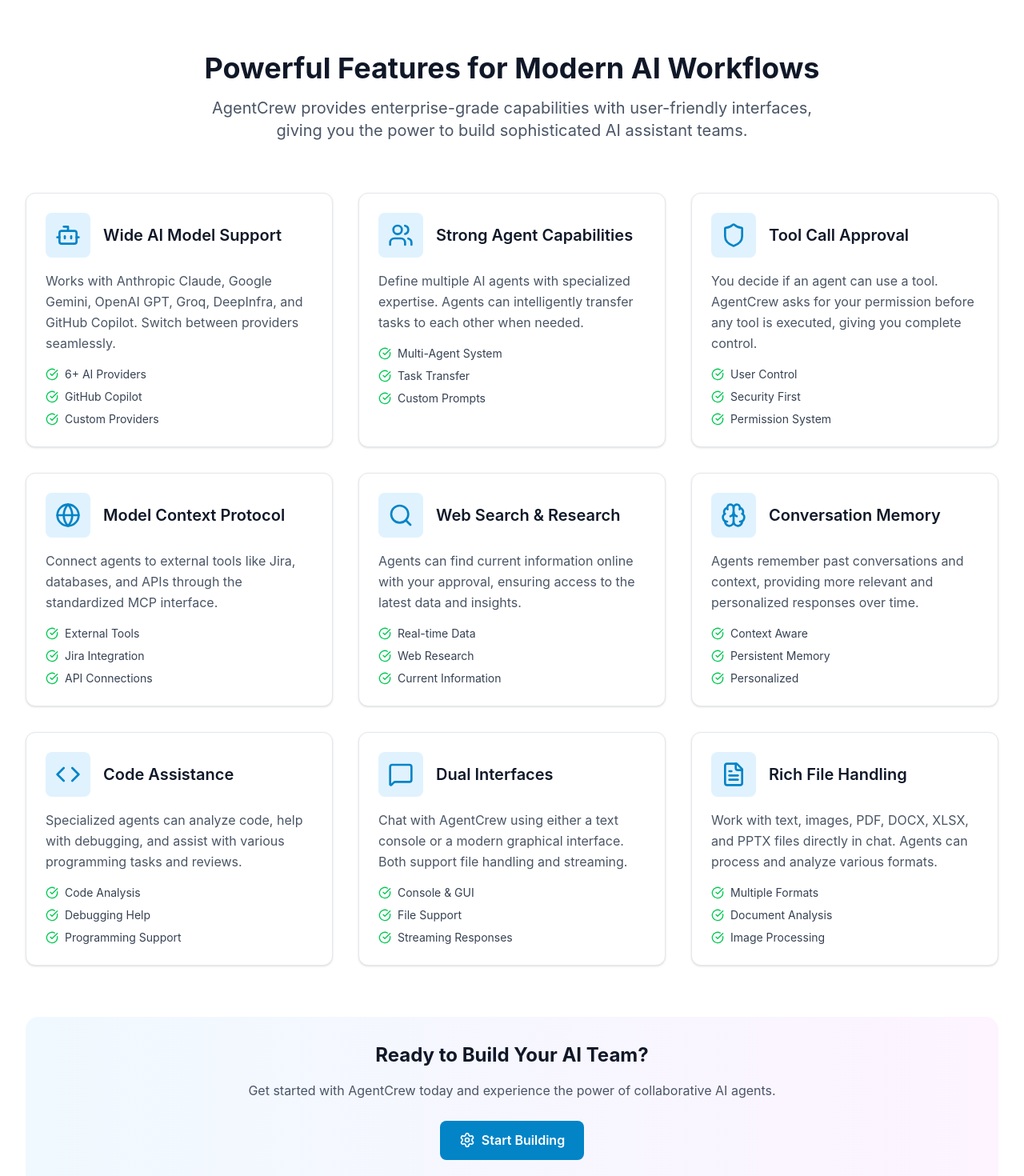
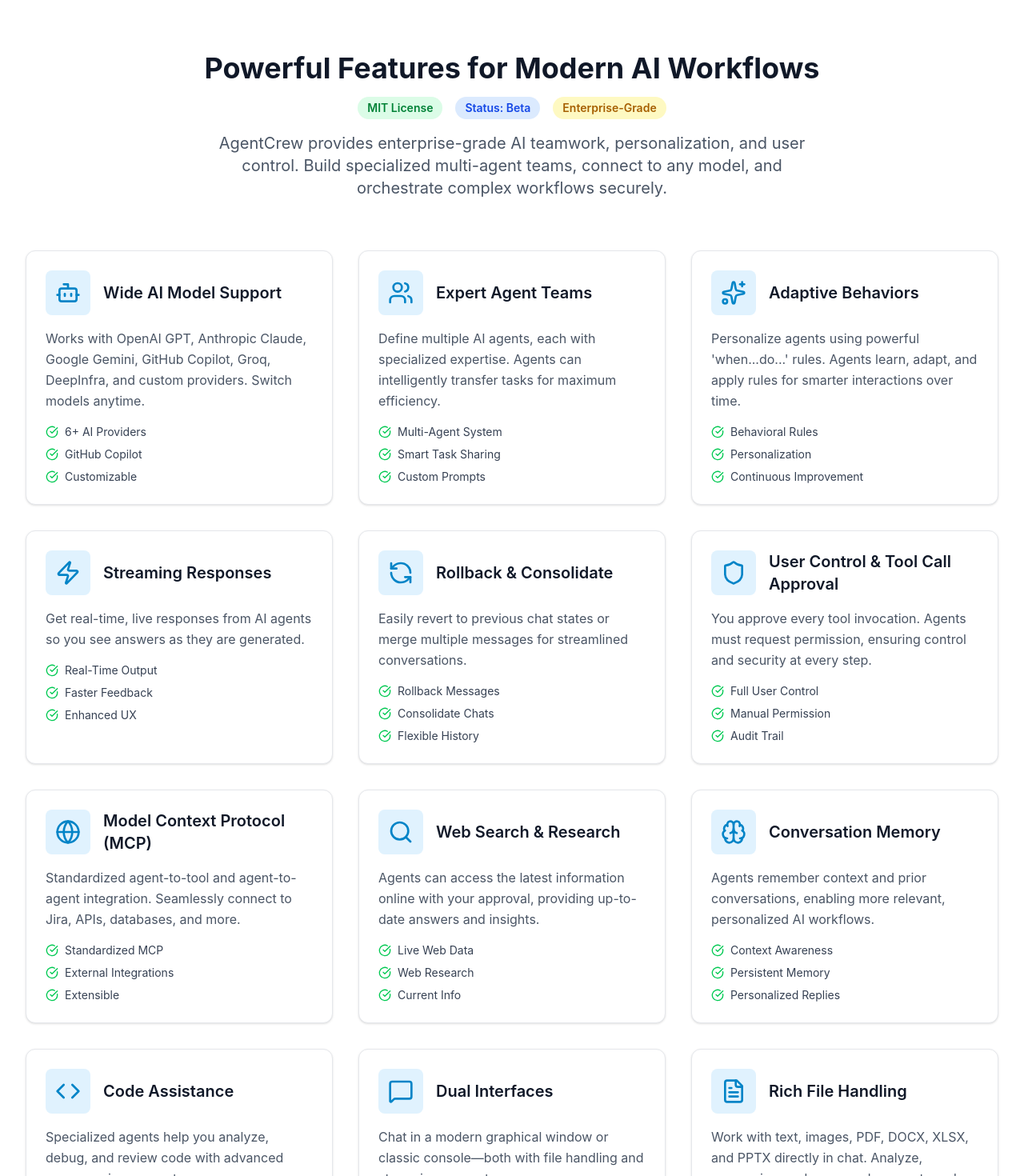
Before and after one commit to daltonnyx/daltonnyx.github.io, a React (Vite) app: page / in a window 1280 px wide. Shown: the part 1060-2530 px from the top of the page at 80% size. Built offline with nearby package versions, Linux system fonts and the light colour scheme.

Commit message:
update single page

```diff
--- a/src/components/sections/CoreConcepts.tsx
+++ b/src/components/sections/CoreConcepts.tsx
@@ -5,22 +5,22 @@
     {
       icon: <Users className="w-12 h-12" />,
       title: "AI Teamwork",
-      description: "Just like a human team where each person has a special skill, AgentCrew applies this concept to AI. Create different AI agents with specialized instructions and tools.",
-      example: "One agent finds information online, another writes summaries, and a third handles code analysis.",
+      description: "Just like a human team, each AI agent specializes in a role. AgentCrew lets you create agents with unique skills and tools that collaborate to solve complex problems—mirroring real-world teamwork.",
+      example: "A Research Agent gathers info, a Writer Agent drafts summaries, and a Code Agent reviews code—all working together on your task.",
       color: "from-blue-500 to-cyan-500"
     },
     {
       icon: <ArrowRightLeft className="w-12 h-12" />,
       title: "Smart Task Sharing",
-      description: "Agents can intelligently decide to pass tasks to another agent. They have instructions on when and how to share work and information.",
-      example: "A research agent gathers data, then transfers to an analysis agent for processing, then to a writing agent for final report.",
+      description: "Agents know when and how to hand off tasks, following clear protocols for sharing work and context. The right agent takes over at the right time for efficient, expert results.",
+      example: "A Research Agent finds data, then hands off to an Analyst Agent for processing, who passes results to a Writer Agent for reporting.",
       color: "from-purple-500 to-pink-500"
     },
     {
       icon: <Cpu className="w-12 h-12" />,
       title: "Flexible AI Model Selection",
-      description: "Use different AI models from various providers. You're not stuck with one AI provider - AgentCrew makes it easy to connect and use the AI model you choose.",
-      example: "Use GPT-4 for complex reasoning, Claude for writing, and Gemini for research - all in the same workflow.",
+      description: "Mix and match AI models from OpenAI, Anthropic, Google, GitHub Copilot and more—switch providers or models as needed for each workflow.",
+      example: "Use GPT-4 for reasoning, Claude for writing, Gemini for research, Copilot for code suggestions—all in a single project.",
       color: "from-green-500 to-emerald-500"
     }
   ]
--- a/src/components/sections/Features.tsx
+++ b/src/components/sections/Features.tsx
@@ -9,7 +9,10 @@
   Search,
   Brain,
   FileText,
-  CheckCircle
+  CheckCircle,
+  RefreshCcw,
+  Sparkles,
+  Zap
 } from 'lucide-react'
 
 const Features = () => {
@@ -17,56 +20,74 @@
     {
       icon: <Bot className="w-8 h-8" />,
       title: "Wide AI Model Support",
-      description: "Works with Anthropic Claude, Google Gemini, OpenAI GPT, Groq, DeepInfra, and GitHub Copilot. Switch between providers seamlessly.",
-      highlights: ["6+ AI Providers", "GitHub Copilot", "Custom Providers"]
+      description: "Works with OpenAI GPT, Anthropic Claude, Google Gemini, GitHub Copilot, Groq, DeepInfra, and custom providers. Switch models anytime.",
+      highlights: ["6+ AI Providers", "GitHub Copilot", "Customizable"]
     },
     {
       icon: <Users className="w-8 h-8" />,
-      title: "Strong Agent Capabilities",
-      description: "Define multiple AI agents with specialized expertise. Agents can intelligently transfer tasks to each other when needed.",
-      highlights: ["Multi-Agent System", "Task Transfer", "Custom Prompts"]
+      title: "Expert Agent Teams",
+      description: "Define multiple AI agents, each with specialized expertise. Agents can intelligently transfer tasks for maximum efficiency.",
+      highlights: ["Multi-Agent System", "Smart Task Sharing", "Custom Prompts"]
+    },
+    {
+      icon: <Sparkles className="w-8 h-8" />,
+      title: "Adaptive Behaviors",
+      description: "Personalize agents using powerful 'when...do...' rules. Agents learn, adapt, and apply rules for smarter interactions over time.",
+      highlights: ["Behavioral Rules", "Personalization", "Continuous Improvement"]
+    },
+    {
+      icon: <Zap className="w-8 h-8" />,
+      title: "Streaming Responses",
+      description: "Get real-time, live responses from AI agents so you see answers as they are generated.",
+      highlights: ["Real-Time Output", "Faster Feedback", "Enhanced UX"]
+    },
+    {
+      icon: <RefreshCcw className="w-8 h-8" />,
+      title: "Rollback & Consolidate",
+      description: "Easily revert to previous chat states or merge multiple messages for streamlined conversations.",
+      highlights: ["Rollback Messages", "Consolidate Chats", "Flexible History"]
     },
     {
       icon: <Shield className="w-8 h-8" />,
-      title: "Tool Call Approval",
-      description: "You decide if an agent can use a tool. AgentCrew asks for your permission before any tool is executed, giving you complete control.",
-      highlights: ["User Control", "Security First", "Permission System"]
+      title: "User Control & Tool Call Approval",
+      description: "You approve every tool invocation. Agents must request permission, ensuring control and security at every step.",
+      highlights: ["Full User Control", "Manual Permission", "Audit Trail"]
     },
     {
       icon: <Globe className="w-8 h-8" />,
-      title: "Model Context Protocol",
-      description: "Connect agents to external tools like Jira, databases, and APIs through the standardized MCP interface.",
-      highlights: ["External Tools", "Jira Integration", "API Connections"]
+      title: "Model Context Protocol (MCP)",
+      description: "Standardized agent-to-tool and agent-to-agent integration. Seamlessly connect to Jira, APIs, databases, and more.",
+      highlights: ["Standardized MCP", "External Integrations", "Extensible"]
     },
     {
       icon: <Search className="w-8 h-8" />,
       title: "Web Search & Research",
-      description: "Agents can find current information online with your approval, ensuring access to the latest data and insights.",
-      highlights: ["Real-time Data", "Web Research", "Current Information"]
+      description: "Agents can access the latest information online with your approval, providing up-to-date answers and insights.",
+      highlights: ["Live Web Data", "Web Research", "Current Info"]
     },
     {
       icon: <Brain className="w-8 h-8" />,
       title: "Conversation Memory",
-      description: "Agents remember past conversations and context, providing more relevant and personalized responses over time.",
-      highlights: ["Context Aware", "Persistent Memory", "Personalized"]
+      description: "Agents remember context and prior conversations, enabling more relevant, personalized AI workflows.",
+      highlights: ["Context Awareness", "Persistent Memory", "Personalized Replies"]
     },
     {
       icon: <Code className="w-8 h-8" />,
       title: "Code Assistance",
-      description: "Specialized agents can analyze code, help with debugging, and assist with various programming tasks and reviews.",
-      highlights: ["Code Analysis", "Debugging Help", "Programming Support"]
+      description: "Specialized agents help you analyze, debug, and review code with advanced programming support.",
+      highlights: ["Code Analysis", "Debugging", "Programming Help"]
     },
     {
       icon: <MessageSquare className="w-8 h-8" />,
       title: "Dual Interfaces",
-      description: "Chat with AgentCrew using either a text console or a modern graphical interface. Both support file handling and streaming.",
-      highlights: ["Console & GUI", "File Support", "Streaming Responses"]
+      description: "Chat in a modern graphical window or classic console—both with file handling and streaming support.",
+      highlights: ["Console & GUI", "File Uploads", "Streaming Chat"]
     },
     {
       icon: <FileText className="w-8 h-8" />,
       title: "Rich File Handling",
-      description: "Work with text, images, PDF, DOCX, XLSX, and PPTX files directly in chat. Agents can process and analyze various formats.",
-      highlights: ["Multiple Formats", "Document Analysis", "Image Processing"]
+      description: "Work with text, images, PDF, DOCX, XLSX, and PPTX directly in chat. Analyze, summarize, and process documents and images.",
+      highlights: ["Multi-format Support", "Document Analysis", "Image Processing"]
     }
   ]
 
@@ -78,9 +99,13 @@
           <h2 className="text-3xl sm:text-4xl font-bold text-gray-900 mb-4">
             Powerful Features for Modern AI Workflows
           </h2>
+          <div className="flex flex-wrap justify-center gap-4 mb-4">
+            <span className="inline-flex items-center bg-green-100 text-green-700 px-3 py-1 rounded-full font-semibold text-sm">MIT License</span>
+            <span className="inline-flex items-center bg-blue-100 text-blue-700 px-3 py-1 rounded-full font-semibold text-sm">Status: Beta</span>
+            <span className="inline-flex items-center bg-yellow-100 text-yellow-700 px-3 py-1 rounded-full font-semibold text-sm">Enterprise-Grade</span>
+          </div>
           <p className="text-xl text-gray-600 max-w-3xl mx-auto">
-            AgentCrew provides enterprise-grade capabilities with user-friendly interfaces,
-            giving you the power to build sophisticated AI assistant teams.
+            AgentCrew provides enterprise-grade AI teamwork, personalization, and user control. Build specialized multi-agent teams, connect to any model, and orchestrate complex workflows securely.
           </p>
         </div>
 
@@ -99,11 +124,9 @@
                   {feature.title}
                 </h3>
               </div>
-
               <p className="text-gray-600 mb-4 leading-relaxed">
                 {feature.description}
               </p>
-
               <ul className="space-y-2">
                 {feature.highlights.map((highlight, idx) => (
                   <li key={idx} className="flex items-center text-sm text-gray-700">
--- a/src/components/sections/Header.tsx
+++ b/src/components/sections/Header.tsx
@@ -1,6 +1,7 @@
 import { useState } from 'react'
 import { Menu, X, Github, Star } from 'lucide-react'
 import { cn } from '../../lib/utils'
+import agentcrewLogo from '../../assets/agentcrew_logo.png'
 
 const Header = () => {
   const [isMenuOpen, setIsMenuOpen] = useState(false)
@@ -20,8 +21,8 @@
           {/* Logo */}
           <div className="flex items-center space-x-3">
             <img
-              src="https://saigontechnology.com/wp-content/uploads/2024/09/logo-black-1.svg"
-              alt="Saigon Technology"
+              src={agentcrewLogo}
+              alt="AgentCrew Logo"
               className="h-8 w-auto"
             />
             <div className="hidden sm:block w-px h-6 bg-gray-300"></div>
--- a/src/components/sections/Security.tsx
+++ b/src/components/sections/Security.tsx
@@ -65,9 +65,11 @@
           <h2 className="text-3xl sm:text-4xl font-bold text-gray-900 mb-4">
             Built with Security and Control in Mind
           </h2>
-          <p className="text-xl text-gray-600 max-w-3xl mx-auto">
-            AgentCrew prioritizes user control and security, ensuring you maintain
-            complete oversight of your AI agents and their actions.
+          <p className="text-xl text-gray-600 max-w-3xl mx-auto mb-2">
+            AgentCrew prioritizes user control and security. You approve every tool call, set explicit permissions, and define secure agent boundaries—giving you oversight over all actions and data access.
+          </p>
+          <p className="text-base text-gray-500 max-w-2xl mx-auto">
+            <strong>Never put secrets in prompts or agent configs.</strong> Review permissions and tool settings carefully to avoid leaks or unintended actions.
           </p>
         </div>
 
```
Also changed, not shown: src/components/sections/Footer.tsx (+5 -5 lines), src/components/sections/Installation.tsx (+5 -2 lines), src/components/sections/UseCases.tsx (+5 -3 lines), src/assets/agentcrew_logo.png (added).
